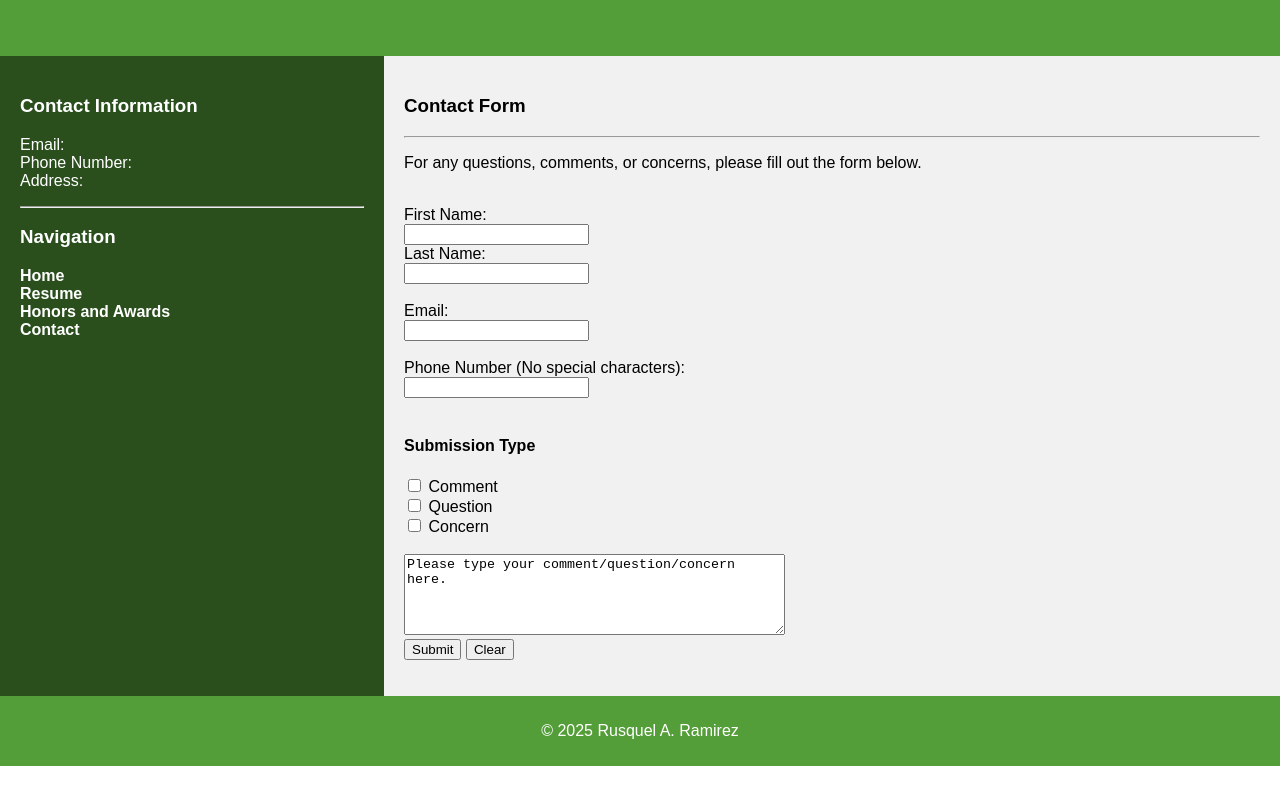
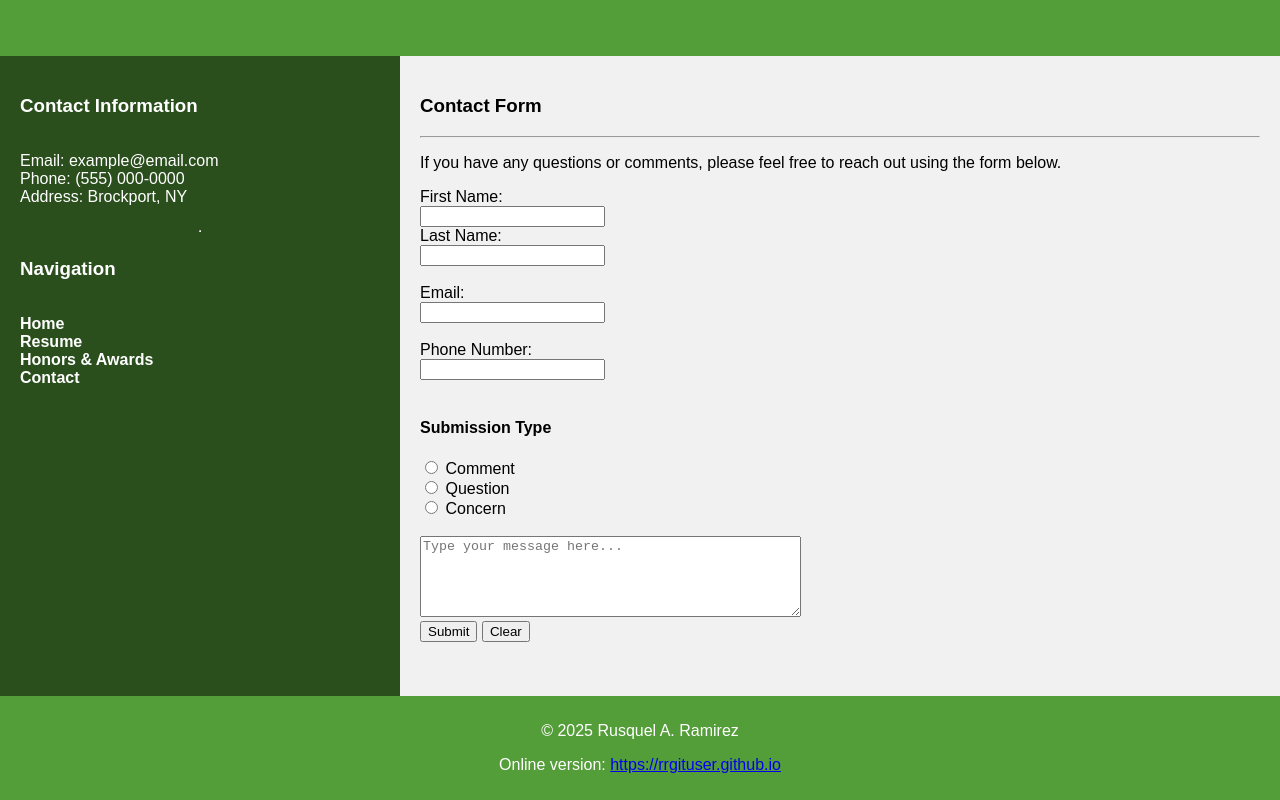
Before and after one commit to RRGITUSER/RRGITUSER.github.io, a plain HTML site: page contact.html in a window 1280 px wide. Shown: the part 328-1128 px from the top of the page. Before the commit the page ends 1094 px from the top, so only its background shows below. Drawn offline with Linux system fonts and the light colour scheme.

Commit message:
Update contact.html

```diff
--- a/contact.html
+++ b/contact.html
@@ -1,115 +1,30 @@
 <!DOCTYPE html>
 <html lang="en">
 <head>
-	<!-- HTML Header -->
-    <title>Contact</title>
+    <title>Contact – Rusquel Ramirez</title>
     <meta charset="utf-8">
-	<meta name="description" content="CIS117 Lab 2">
+    <meta name="description" content="Contact page for Rusquel Ramirez">
+    <meta name="keywords" content="Contact Form, Cybersecurity, Portfolio">
     <meta name="author" content="Rusquel Ramirez">
-	<meta name="keywords" content="html, tags, heading, self-promo">
 
-	<style>
-        * {
-            box-sizing: border-box;
-        }
-
-        body {
-            font-family: Arial, Helvetica, sans-serif;
-            margin: 0;
-        }
-
-        header {
-            background-color: #549E39;
-            padding: 30px;
-            text-align: center;
-            font-size: 35px;
-            color: white;
-        }
-
-        section {
-            display: flex;
-            min-height: calc(100vh - 160px); /* Adjust for header + footer height */
-        }
-
-        nav {
-            width: 30%;
-            background: #2A4F1D;
-            padding: 20px;
-            color: white;
-            display: flex;
-            flex-direction: column;
-            justify-content: flex-start;
-        }
-
-        nav ul {
-            list-style-type: none;
-            padding: 0;
-        }
-
-        nav a {
-            color: white;
-            text-decoration: none;
-            font-weight: bold;
-        }
-
-        nav a:hover {
-            text-decoration: underline;
-            color: white;
-        }
-
-        article {
-            width: 70%;
-            padding: 20px;
-            background-color: #f1f1f1;
-        }
-
-        table, th, td {
-            border: 1px solid #333;
-            border-collapse: collapse;
-            padding: 8px;
-        }
-
-        th {
-            background-color: #549E39;
-            color: white;
-        }
-
-        @media (max-width: 600px) {
-            section {
-                flex-direction: column;
-            }
-
-            nav, article {
-                width: 100%;
-                height: auto;
-            }
-        }
-
-        footer {
-            text-align: center;
-            background-color: #549E39;
-            color: white;
-            padding: 10px;
-        }
-    </style>
+    <link rel="stylesheet" href="style.css">
 </head>
 
 <body>
     <header>
         <img src="logo.png" alt="Rusquel Ramirez Logo" style="height:80px;">
         <h2>Rusquel Ramirez</h2>
-        <h3>Professional Position</h3>
+        <h3>Aspiring Digital Forensics Specialist</h3>
     </header>
 
     <main>
         <section>
             <nav>
-				<div>
                 <h3>Contact Information</h3>
                 <ul>
-						<li>Email:</li>
-						<li>Phone Number:</li>
-						<li>Address:</li>
+                    <li>Email: example@email.com</li>
+                    <li>Phone: (555) 000-0000</li>
+                    <li>Address: Brockport, NY</li>
                 </ul>
                 <hr>
 
@@ -117,20 +32,18 @@
                 <ul>
                     <li><a href="index.html">Home</a></li>
                     <li><a href="resume.html">Resume</a></li>
-						<li><a href="honors.html">Honors and Awards</a></li>
+                    <li><a href="honors.html">Honors & Awards</a></li>
                     <li><a href="contact.html">Contact</a></li>
                 </ul>
-				</div>
             </nav>
 
             <article>
                 <h1>Contact Form</h1>
                 <hr>
 
-				<p>For any questions, comments, or concerns, please fill out the form below.</p>
-				<br>
+                <p>If you have any questions or comments, please feel free to reach out using the form below.</p>
 
-				<form action="mailto:yourname@example.com" method="post" enctype="text/plain">
+                <form action="" method="post">
                     <label for="fname">First Name:</label><br>
                     <input type="text" id="fname" name="fname"><br>
 
@@ -140,20 +53,20 @@
                     <label for="email">Email:</label><br>
                     <input type="email" id="email" name="email"><br><br>
 
-					<label for="number">Phone Number (No special characters):</label><br>
+                    <label for="number">Phone Number:</label><br>
                     <input type="text" id="number" name="number"><br><br>
 
                     <h4>Submission Type</h4>
-					<input type="checkbox" id="comment" name="submission" value="Comment">
+                    <input type="radio" id="comment" name="submission" value="Comment">
                     <label for="comment">Comment</label><br>
 
-					<input type="checkbox" id="question" name="submission" value="Question">
+                    <input type="radio" id="question" name="submission" value="Question">
                     <label for="question">Question</label><br>
 
-					<input type="checkbox" id="concern" name="submission" value="Concern">
+                    <input type="radio" id="concern" name="submission" value="Concern">
                     <label for="concern">Concern</label><br><br>
 
-					<textarea name="message" rows="5" cols="45">Please type your comment/question/concern here.</textarea><br>
+                    <textarea name="message" rows="5" cols="45" placeholder="Type your message here..."></textarea><br>
 
                     <input type="submit" value="Submit">
                     <input type="reset" value="Clear">
@@ -164,6 +77,7 @@
 
     <footer>
         <p>&copy; 2025 Rusquel A. Ramirez</p>
+        <p>Online version: <a href="https://rrgituser.github.io">https://rrgituser.github.io</a></p>
     </footer>
 </body>
 </html>
```
Lines whose indentation alone changed are shown as unchanged.
